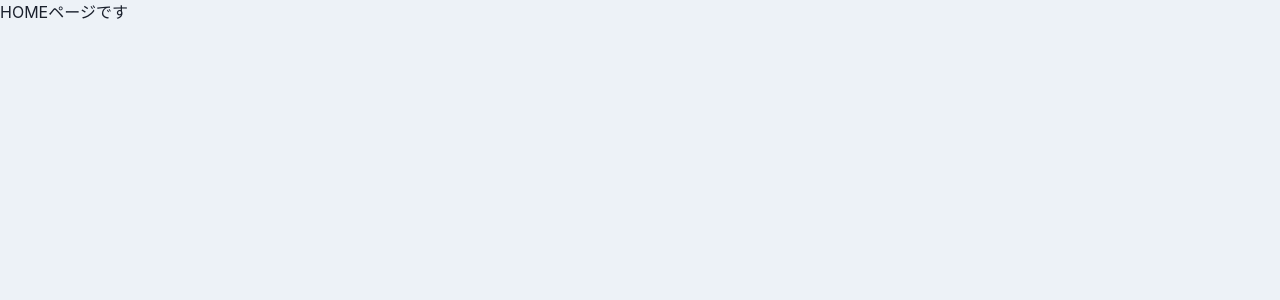
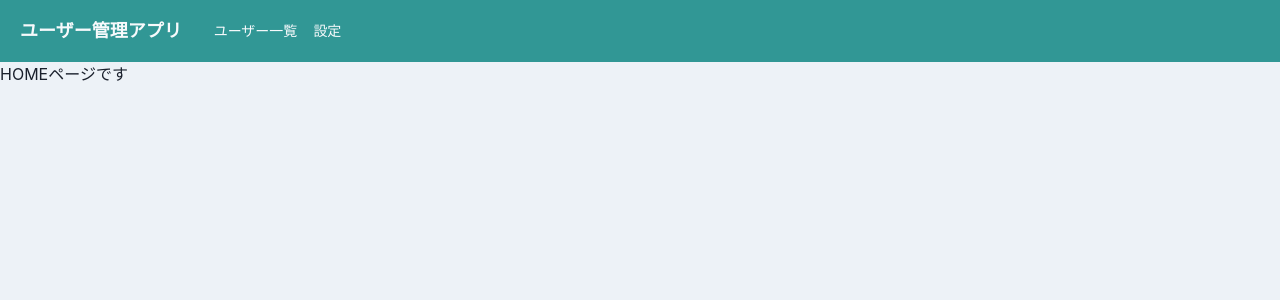
Before and after one commit to tahara1212/User_Management_App, a React (Create React App) app: page /home in a window 1280 px wide. Shown: the top 300 px of the page. Built offline with nearby package versions, Linux system fonts and the light colour scheme.

Commit message:
create Header Component

```diff
--- a/package.json
+++ b/package.json
@@ -3,6 +3,7 @@
   "version": "0.1.0",
   "private": true,
   "dependencies": {
+    "@chakra-ui/icons": "^1.0.14",
     "@chakra-ui/react": "^1.6.5",
     "@emotion/react": "^11.4.0",
     "@emotion/styled": "^11.3.0",
--- /dev/null
+++ b/src/components/atoms/button/MenyIconButton.tsx
@@ -0,0 +1,21 @@
+import { IconButton } from "@chakra-ui/button";
+import { HamburgerIcon } from "@chakra-ui/icons";
+import { memo, VFC } from "react";
+
+type Props = {
+  onOpen: () => void;
+};
+
+export const MenuIconButton: VFC<Props> = memo((props) => {
+  const { onOpen } = props;
+  return (
+    <IconButton
+      aria-label="メニューボタン"
+      icon={<HamburgerIcon />}
+      size="sm"
+      variant="unstyled"
+      display={{ base: "block", md: "none" }}
+      onClick={onOpen}
+    />
+  );
+});
--- /dev/null
+++ b/src/components/molecules/MenuDrawer.tsx
@@ -0,0 +1,45 @@
+import {
+  Button,
+  Drawer,
+  DrawerBody,
+  DrawerContent,
+  DrawerOverlay,
+} from "@chakra-ui/react";
+import { memo, VFC } from "react";
+
+type Props = {
+  onClose: () => void;
+  isOpen: boolean;
+  onClickHome: () => void;
+  onClickUserManagement: () => void;
+  onClickSetting: () => void;
+};
+
+export const MenuDrawer: VFC<Props> = memo((props) => {
+  const {
+    onClose,
+    isOpen,
+    onClickHome,
+    onClickUserManagement,
+    onClickSetting,
+  } = props;
+  return (
+    <Drawer placement="left" size="xs" onClose={onClose} isOpen={isOpen}>
+      <DrawerOverlay>
+        <DrawerContent>
+          <DrawerBody p={0} bg="gray.100">
+            <Button w="100%" onClick={onClickHome}>
+              TOP
+            </Button>
+            <Button w="100%" onClick={onClickUserManagement}>
+              ユーザー一覧
+            </Button>
+            <Button w="100%" onClick={onClickSetting}>
+              設定
+            </Button>
+          </DrawerBody>
+        </DrawerContent>
+      </DrawerOverlay>
+    </Drawer>
+  );
+});
--- /dev/null
+++ b/src/components/organisms/layout/Header.tsx
@@ -0,0 +1,66 @@
+import { Box, Flex, Heading, useDisclosure } from "@chakra-ui/react";
+import { memo, VFC, useCallback } from "react";
+import { Link, useHistory } from "react-router-dom";
+import { MenuIconButton } from "../../atoms/button/MenyIconButton";
+import { MenuDrawer } from "../../molecules/MenuDrawer";
+
+export const Header: VFC = memo(() => {
+  const history = useHistory();
+
+  const onClickHome = useCallback(() => {
+    history.push("/home");
+  }, [history]);
+
+  const onClickUserManagement = useCallback(() => {
+    history.push("/home/user_management");
+  }, [history]);
+
+  const onClickSetting = useCallback(() => {
+    history.push("/home/setting");
+  }, [history]);
+
+  const { isOpen, onOpen, onClose } = useDisclosure();
+  return (
+    <>
+      <Flex
+        as="nav"
+        bg="teal.500"
+        color="gray.50"
+        align="center"
+        justify="space-between"
+        padding={{ base: 3, md: 5 }}
+      >
+        <Flex
+          as="a"
+          align="center"
+          mr={8}
+          _hover={{ cursor: "pointer" }}
+          onClick={onClickHome}
+        >
+          <Heading as="h1" fontSize={{ base: "md", md: "lg" }}>
+            ユーザー管理アプリ
+          </Heading>
+        </Flex>
+        <Flex
+          align="center"
+          fontSize="sm"
+          flexGrow={2}
+          display={{ base: "none", md: "flex" }}
+        >
+          <Box pr={4}>
+            <Link to="/home/user_management">ユーザー一覧</Link>
+          </Box>
+          <Link to="/home/setting">設定</Link>
+        </Flex>
+        <MenuIconButton onOpen={onOpen} />
+      </Flex>
+      <MenuDrawer
+        onClose={onClose}
+        isOpen={isOpen}
+        onClickHome={onClickHome}
+        onClickUserManagement={onClickUserManagement}
+        onClickSetting={onClickSetting}
+      />
+    </>
+  );
+});
--- /dev/null
+++ b/src/components/templates/HeaderLayout.tsx
@@ -0,0 +1,16 @@
+import { memo, VFC, ReactNode } from "react";
+import { Header } from "../organisms/layout/Header";
+
+type Props = {
+  children: ReactNode;
+};
+
+export const HeaderLayout: VFC<Props> = memo((props) => {
+  const { children } = props;
+  return (
+    <>
+      <Header />
+      {children}
+    </>
+  );
+});
--- a/src/router/Router.tsx
+++ b/src/router/Router.tsx
@@ -4,6 +4,7 @@ import { Route, Switch } from "react-router-dom";
 import { Login } from "../components/pages/Login";
 import { homeRoutes } from "./HomeRoutes";
 import { Page404 } from "../components/pages/Page404";
+import { HeaderLayout } from "../components/templates/HeaderLayout";
 
 export const Router: VFC = memo(() => {
   return (
@@ -21,7 +22,7 @@ export const Router: VFC = memo(() => {
                 exact={route.exact}
                 path={`${url}${route.path}`}
               >
-                {route.children}
+                <HeaderLayout>{route.children}</HeaderLayout>
               </Route>
             ))}
           </Switch>
```
Also changed, not shown: 1 other file (tests, documents, lock files or other folders).
